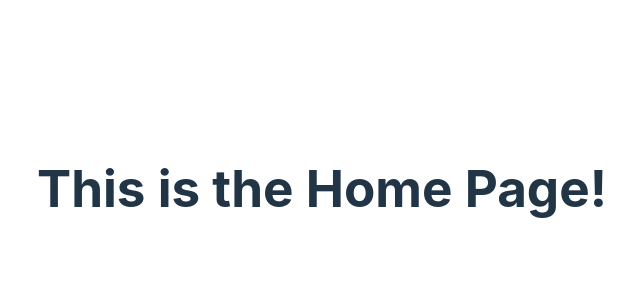
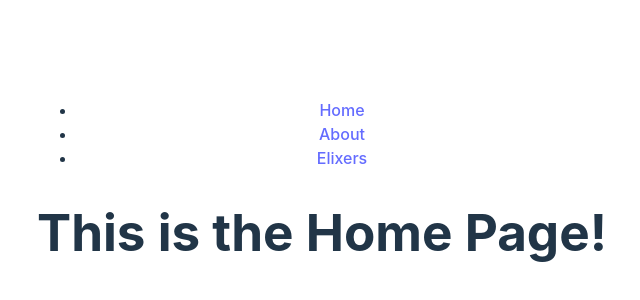
Before and after one commit to IAmBaconator/crowselixers, a React (Vite) app in the folder front-end/: page / in a window 1280 px wide. Shown: the part 212-512 px from the top of the page, without its empty margins (318-958 px from the left). Built offline with nearby package versions, Linux system fonts and the light colour scheme.

Commit message:
Navigation + Layout

```diff
--- /dev/null
+++ b/front-end/src/Layout.jsx
@@ -0,0 +1,11 @@
+import { Outlet } from "react-router-dom";
+import NavBar from "./NavBar";
+
+export default function Layout() {
+    return (
+        <>
+        <NavBar />
+        <Outlet />
+        </>
+    );
+}
--- /dev/null
+++ b/front-end/src/NavBar.jsx
@@ -0,0 +1,20 @@
+import{ Link } from 'react-router-dom'
+
+export default function NavBar()
+{
+    return(
+        <nav>
+            <ul>
+                <li>
+                    <Link to='/'>Home</Link>
+                </li>
+                <li>
+                    <Link to='/about'>About</Link>
+                </li>
+                <li>
+                    <Link to='/elixers'>Elixers</Link>
+                </li>
+            </ul>
+        </nav>
+    );
+}
```
Also changed, not shown: front-end/src/App.jsx (+9 -2 lines).
